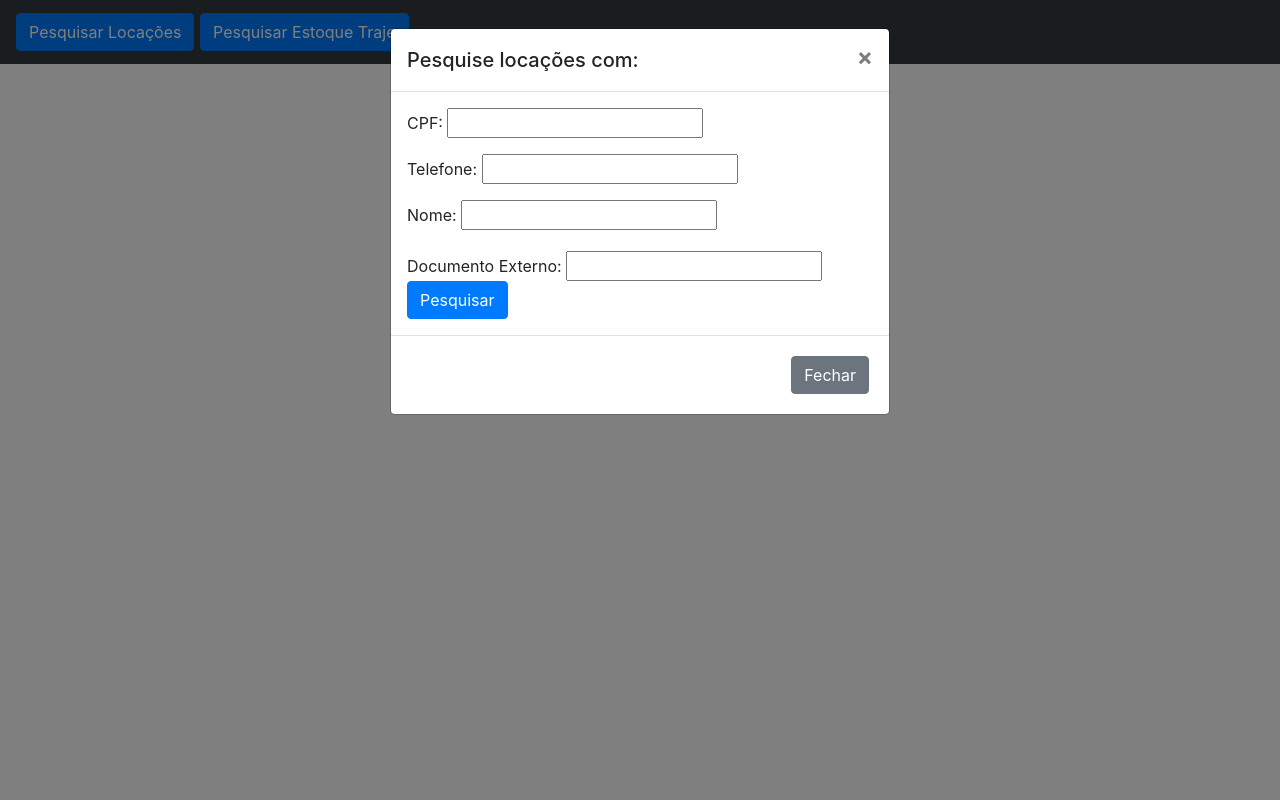
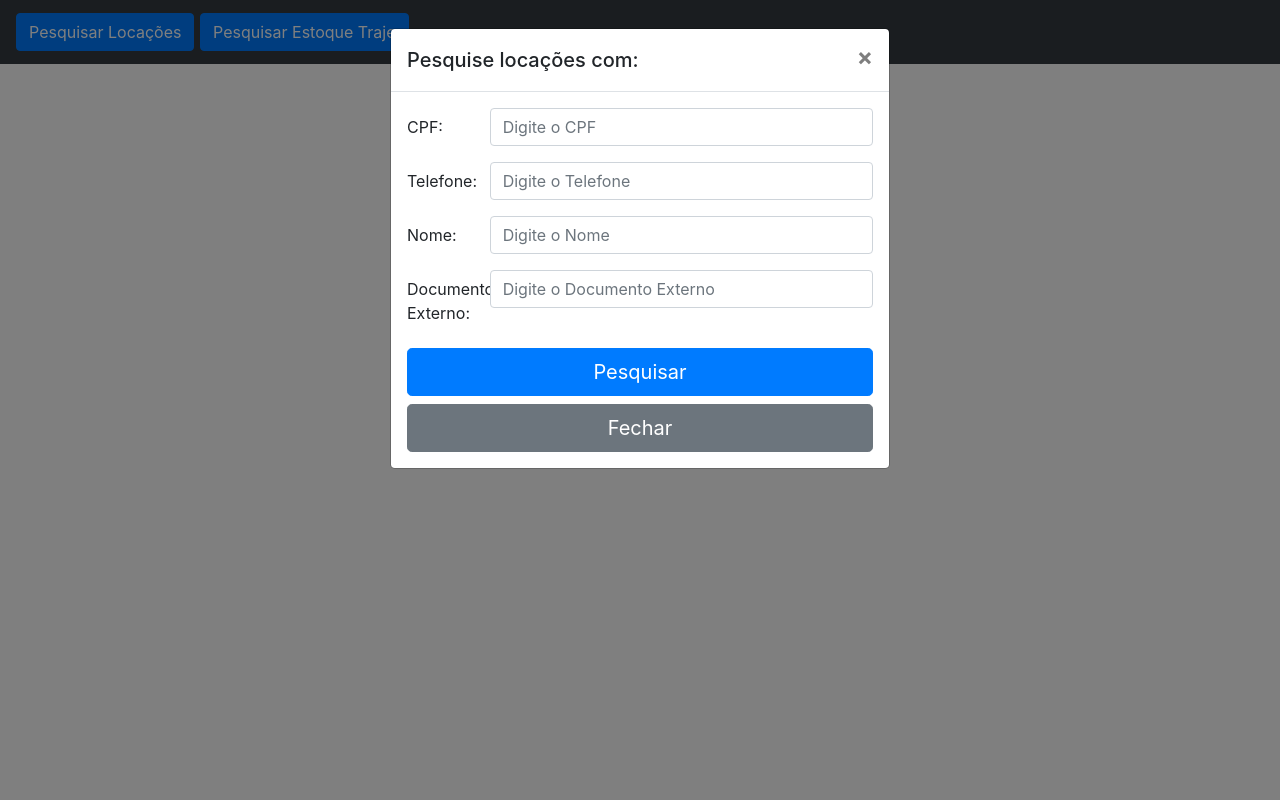
Before and after one commit to caikecolantonio/JLControl, a Django app: page /consultar/ in a window 1280 px wide, after a click on "Pesquisar Locações". Run offline with Django 3.2, Linux system fonts and the light colour scheme; some libraries are stand-ins or nearby versions.

Commit message:
Alterações

```diff
--- a/controle/forms.py
+++ b/controle/forms.py
@@ -7,6 +7,7 @@ class ConsultarContrato(forms.Form):
     DocumentoExterno = forms.CharField(label='Documento Externo', required=False)
 
 class ConsultarTraje(forms.Form):
+    codigo = forms.CharField(label='Codigo', required=False)
     nome = forms.CharField(label='Nome', required=False)
     modelo = forms.CharField(label='Modelo', required=False)
     corte = forms.CharField(label='Corte', required=False)
--- a/controle/models.py
+++ b/controle/models.py
@@ -35,7 +35,7 @@ class Traje(models.Model):
 
 
     def __str__(self):
-        return self.nome.capitalize() + ' - ' + 'R$:' + str(self.valor)
+        return self.nome.capitalize() + ' - ' + self.corte.capitalize() + ' - ' + 'R$' + str(self.valor)
 
 class Ficha(models.Model):
     paleto_barra = models.DecimalField(max_digits=5, decimal_places=2)
--- a/controle/templatetags/controle_comandos.py
+++ b/controle/templatetags/controle_comandos.py
@@ -1 +1,3 @@
 from django import template
+
+register = template.Library()
--- a/controle/views.py
+++ b/controle/views.py
@@ -1,8 +1,9 @@
 from django.shortcuts import render
 from controle.models import Locacao, Contrato, Traje
 from controle.forms import ConsultarContrato, ConsultarTraje
-from controle.funcoes import is_traje_disponivel, busca_locacao_por_contrato
+from controle.funcoes import is_traje_disponivel, busca_locacao_por_contrato, busca_traje
 from django.http import JsonResponse
+import json
 
 # Create your views here.
 
@@ -53,12 +54,26 @@ def consultar(request):
     ConsultarTrajeForm = ConsultarTraje(request.POST or None)
     trajes_disponiveis = []
     if ConsultarTrajeForm.is_valid():
-        todos_trajes = Traje.objects.all()
-        if 'todos' in ConsultarTrajeForm.data and ConsultarTrajeForm.data['todos'] in 'on':
+        campos_trajes = ConsultarTrajeForm.cleaned_data
+        if campos_trajes['todos']:
+            todos_trajes = Traje.objects.all()
             for traje in todos_trajes:
                 is_disponivel = is_traje_disponivel(traje)
                 if is_disponivel:
                     trajes_disponiveis.append(is_disponivel)
+
+        if campos_trajes['codigo']:
+            trajes_disponiveis = busca_traje('codigo', campos_trajes['codigo'])
+
+        if campos_trajes['nome']:
+            trajes_disponiveis = busca_traje('nome', campos_trajes['nome'])
+
+        if campos_trajes['modelo']:
+            trajes_disponiveis = busca_traje('modelo', campos_trajes['modelo'])
+
+        if campos_trajes['corte']:
+            trajes_disponiveis = busca_traje('corte', campos_trajes['corte'])
+
 
 
     consultas = {
@@ -67,6 +82,7 @@ def consultar(request):
         'form': ConsultarContrato,
         'form_traje': ConsultarTraje,
         'trajes_disponiveis': trajes_disponiveis,
+        'count_trajes': 1
     }
 
 
--- a/templates/base.html
+++ b/templates/base.html
@@ -56,27 +56,41 @@
           <div class="modal-body">
             <form action="" method="post">
               {% csrf_token %}
-              <div style="">
-
-                <div>CPF: {{ form.CPF }}</div>
-                <p></p>
-                <div>Telefone: {{ form.Telefone }}</div>
-                <p></p>
-                <label for="Nome">Nome: </label>
-                <input id="formContrato" type="text" name="Nome" maxlength="100">
-                <p></p>
-                <div>Documento Externo: {{ form.DocumentoExterno }}</div>
-
+              <div class="form-group row">
+                <label for="CPF" class="col-sm-2 col-form-label">CPF: </label>
+                <div class="col-sm-10">
+                  <input id="formCPF" class="form-control" type="text" name="CPF" maxlength="11"
+                    placeholder="Digite o CPF">
                 </div>
-              <button type="submit" class="btn btn-primary">Pesquisar</button>
-
+              </div>
+              <div class="form-group row">
+                <label for="Telefone" class="col-sm-2 col-form-label">Telefone: </label>
+                <div class="col-sm-10">
+                  <input id="formTelefone" class="form-control" type="text" name="Telefone" maxlength="11"
+                    placeholder="Digite o Telefone">
+                </div>
+              </div>
+              <div class="form-group row">
+                <label for="Nome" class="col-sm-2 col-form-label">Nome: </label>
+                <div class="col-sm-10">
+                  <input id="formNome" class="form-control" type="text" name="Nome" maxlength="100"
+                    placeholder="Digite o Nome">
+                </div>
+              </div>
+              <div class="form-group row">
+                <label for="DocumentoExterno" class="col-sm-2 col-form-label">Documento Externo: </label>
+                <div class="col-sm-10">
+                  <input id="formDocumentoExterno" class="form-control" type="text" name="DocumentoExterno"
+                    maxlength="100" placeholder="Digite o Documento Externo">
+                </div>
+              </div>
+              <button type="submit" class="btn btn-primary btn-lg btn-block">Pesquisar</button>
+              <button type="button" class="btn btn-secondary btn-lg btn-block" data-dismiss="modal">Fechar</button>
             </form>
           </div>
-          <div class="modal-footer">
-            <button type="button" class="btn btn-secondary" data-dismiss="modal">Fechar</button>
           <script>
             $(function () {
-      $("#formContrato").autocomplete({
+              $("#formNome").autocomplete({
                 source: '{% url 'autocomplete-nome' %}',
                 minLength: 3,
                 max: 5
@@ -103,13 +117,54 @@
           <div class="modal-body">
             <form action="" method="post">
               {% csrf_token %}
-              <div style="">{{ form_traje.as_p }}</div>
-              <button type="submit" class="btn btn-primary">Pesquisar</button>
 
+              <div class="form-group row">
+                <label for="codigo" class="col-sm-2 col-form-label">Código: </label>
+                <div class="col-sm-10">
+                  <input id="formcodigo" class="form-control" type="text" name="codigo" maxlength="50"
+                    placeholder="Digite o Codigo do traje">
+                </div>
+              </div>
+
+              <div class="form-group row">
+                <label for="nome" class="col-sm-2 col-form-label">Nome: </label>
+                <div class="col-sm-10">
+                  <input id="formnome" class="form-control" type="text" name="nome" maxlength="100"
+                    placeholder="Digite o Nome do traje">
+                </div>
+              </div>
+
+              <div class="form-group row">
+                <label for="modelo" class="col-sm-2 col-form-label">Modelo: </label>
+                <div class="col-sm-10">
+                  <input id="formmodelo" class="form-control" type="text" name="modelo" maxlength="100"
+                    placeholder="Digite o Modelo">
+                </div>
+              </div>
+
+              <div class="form-group row">
+                <label for="corte" class="col-sm-2 col-form-label">Corte: </label>
+                <div class="col-sm-10">
+                  <input id="formcorte" class="form-control" type="text" name="corte" maxlength="100"
+                    placeholder="Digite o Corte">
+                </div>
+              </div>
+
+              <div class="form-group form-check form-switch row">
+                <div class="col-sm-2"> </div>
+                <div class="col-sm-5">
+                  <div class="form-check">
+                    <input class="form-check-input" type="checkbox" id="todos" name="todos">
+                    <label class="form-check-label" for="gridCheck1">
+                      Mostrar todos
+                    </label>
+                  </div>
+                </div>
+              </div>
+
+              <button type="submit" class="btn btn-primary btn-lg btn-block">Pesquisar</button>
+              <button type="button" class="btn btn-secondary btn-lg btn-block" data-dismiss="modal">Fechar</button>
             </form>
-          </div>
-          <div class="modal-footer">
-            <button type="button" class="btn btn-secondary" data-dismiss="modal">Fechar</button>
           </div>
         </div>
       </div>
--- a/templates/consultar.html
+++ b/templates/consultar.html
@@ -1,5 +1,8 @@
 {% extends "base.html" %}
-% load static %}
+
+{% load static %}
+{% load controle_comandos %}
+
 {% block content %}
 {% if contrato == '#ERRO001' %}
 
@@ -32,9 +35,42 @@
 </div>
 {% endfor %}
 {% endif %}
+
+{% if trajes_disponiveis %}
+<table class="table">
+  <thead class="thead-dark">
+    <tr>
+      <th scope="col">#</th>
+      <th scope="col">Codigo</th>
+      <th scope="col">Nome</th>
+      <th scope="col">Modelo</th>
+      <th scope="col">Corte</th>
+      <th scope="col">Valor</th>
+    </tr>
+  </thead>
+  <tbody>
     {% for traje in trajes_disponiveis %}
-        {{ traje }}<p></p>
+        <tr>
+          <th scope="row">{{ forloop.counter }}</th>
+          <td>{{ traje.codigo }}</td>
+          <td>{{ traje.nome }}</td>
+          <td>{{ traje.modelo }}</td>
+          <td>{{ traje.corte }}</td>
+          <td>{{ traje.valor }}</td>
+        </tr>
+    {% endfor %}
+          <tr class="thead-light">
+            <th>Total:</th>
+            <th>{{ trajes_disponiveis|length }} </th>
+            <th></th>
+            <th></th>
+            <th></th>
+            <th></th>
+          </tr>
+  </tbody>
+</table>
+{% endif %}
 
-    {% endfor %}
+
 
 {% endblock %}
```
Also changed, not shown: controle/funcoes.py (+9 -0 lines), db.sqlite3. Lines whose indentation alone changed are shown as unchanged.
